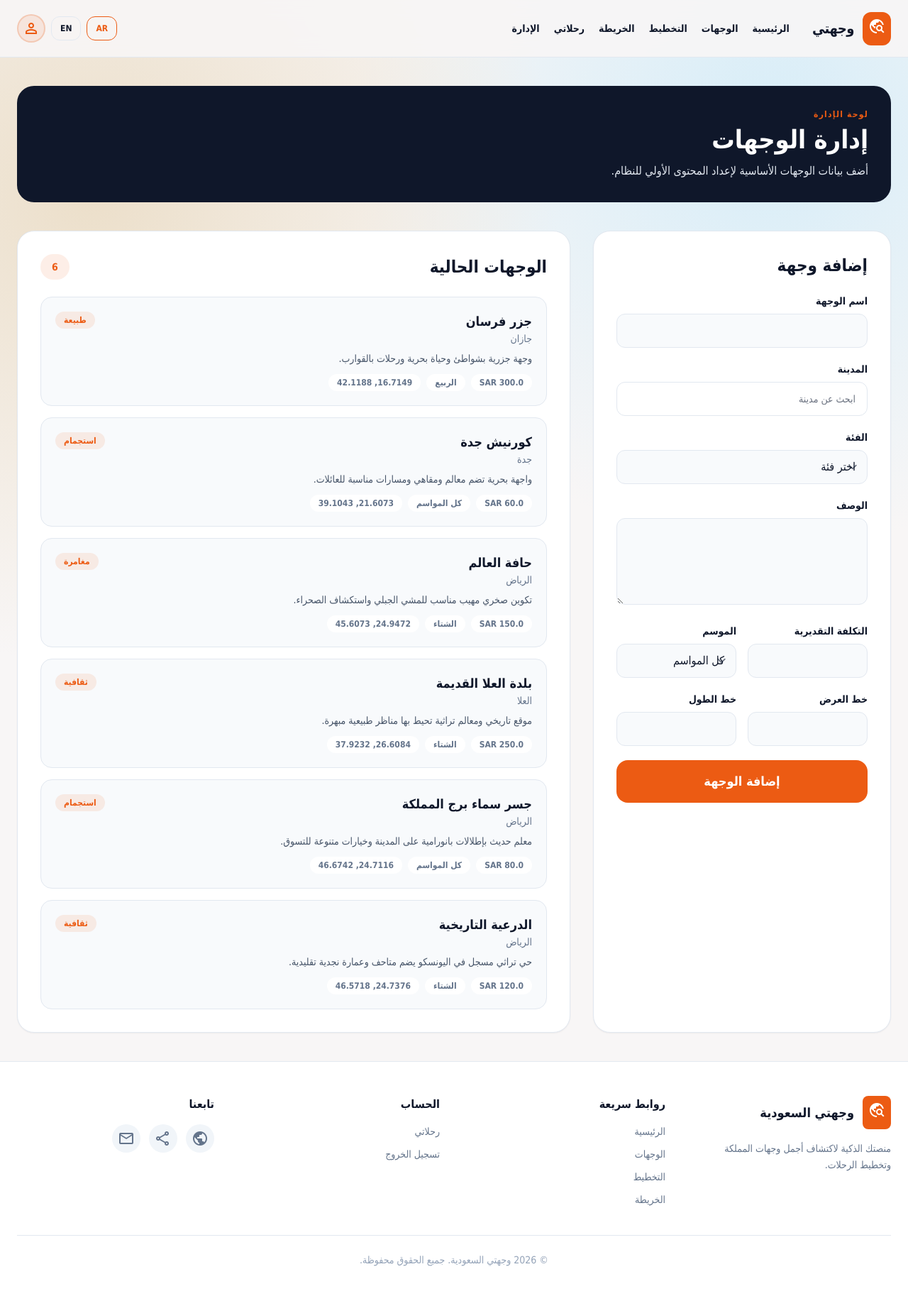
After one commit to azeezalhajj570-ai/wajhati, a Flask app: page /admin/destinations in a window 1280 px wide. The commit adds this page. Shown: the whole page at 71% size. Run offline with Flask 3, Linux system fonts and the light colour scheme; a user stored in the database is signed in; tables that the repository leaves empty hold one stand-in row (values such as "Sample post"); one stand-in notice (Sample message) is shown; some libraries are stand-ins or nearby versions.

Commit message:
Add admin dashboard for destination management

```diff
--- a/wajhati/__init__.py
+++ b/wajhati/__init__.py
@@ -55,6 +55,8 @@
         statements.append("ALTER TABLE user ADD COLUMN gender VARCHAR(40)")
     if "favorite_tags" not in columns:
         statements.append("ALTER TABLE user ADD COLUMN favorite_tags VARCHAR(255) NOT NULL DEFAULT ''")
+    if "is_admin" not in columns:
+        statements.append("ALTER TABLE user ADD COLUMN is_admin BOOLEAN NOT NULL DEFAULT 0")
 
     for statement in statements:
         db.session.execute(text(statement))
--- a/wajhati/models.py
+++ b/wajhati/models.py
@@ -20,6 +20,7 @@
     name = db.Column(db.String(120), nullable=False)
     email = db.Column(db.String(120), unique=True, nullable=False)
     password_hash = db.Column(db.String(255), nullable=False)
+    is_admin = db.Column(db.Boolean, nullable=False, default=False)
     preferred_language = db.Column(db.String(20), default="ar", nullable=False)
     age_range = db.Column(db.String(40), nullable=True)
     gender = db.Column(db.String(40), nullable=True)
--- a/wajhati/routes/auth.py
+++ b/wajhati/routes/auth.py
@@ -1,3 +1,4 @@
+import os
 from urllib.parse import parse_qs, urljoin, urlparse
 
 from flask import Blueprint, flash, redirect, render_template, request, url_for
@@ -45,7 +46,9 @@
             flash("البريد الإلكتروني مسجل مسبقًا.", "warning")
             return render_template("register.html")
 
-        user = User(name=name, email=email)
+        admin_email = os.environ.get("ADMIN_EMAIL", "").strip().lower()
+        is_first_user = User.query.count() == 0
+        user = User(name=name, email=email, is_admin=is_first_user or (admin_email and email == admin_email))
         user.set_password(password)
         db.session.add(user)
         db.session.commit()
--- a/wajhati/routes/main.py
+++ b/wajhati/routes/main.py
@@ -1,6 +1,6 @@
 from urllib.parse import parse_qs, urlparse
 
-from flask import Blueprint, flash, redirect, render_template, request, url_for
+from flask import Blueprint, abort, flash, redirect, render_template, request, url_for
 from flask_login import current_user, login_required
 
 from wajhati import db
@@ -35,6 +35,7 @@
     "romantic",
     "leisure",
 )
+DESTINATION_SEASONS = ("all", "winter", "spring", "summer", "autumn")
 
 
 def _get_ui_lang():
@@ -52,6 +53,13 @@
 def _ui_text(ar, en, lang=None):
     lang = lang or _get_ui_lang()
     return ar if lang == "ar" else en
+
+
+def _require_admin():
+    if not current_user.is_authenticated:
+        abort(401)
+    if not getattr(current_user, "is_admin", False):
+        abort(403)
 
 
 def _parse_profile_tags(raw_values, manual_value=""):
@@ -121,6 +129,78 @@
         "budget": str(form.get("budget", "2500")).strip() or "2500",
         "trip_type": str(form.get("trip_type", "leisure")).strip().lower() or "leisure",
         "interests": str(form.get("interests", "")).strip(),
+    }
+
+
+def _build_destination_form_data(form=None):
+    form = form or {}
+    return {
+        "name": str(form.get("name", "")).strip(),
+        "city": str(form.get("city", "")).strip(),
+        "category": str(form.get("category", "")).strip().lower(),
+        "description": str(form.get("description", "")).strip(),
+        "estimated_cost": str(form.get("estimated_cost", "")).strip(),
+        "latitude": str(form.get("latitude", "")).strip(),
+        "longitude": str(form.get("longitude", "")).strip(),
+        "season": str(form.get("season", "all")).strip().lower() or "all",
+    }
+
+
+def _validate_destination_form(form_data, available_cities):
+    errors = []
+
+    if not form_data["name"]:
+        errors.append(("يرجى إدخال اسم الوجهة.", "Please enter a destination name."))
+
+    city = form_data["city"]
+    if not city:
+        errors.append(("يرجى اختيار مدينة.", "Please choose a city."))
+    elif city not in available_cities:
+        errors.append(("يرجى اختيار مدينة من القائمة المتاحة.", "Please choose a city from the available list."))
+
+    category = form_data["category"]
+    if category not in {"cultural", "leisure", "adventure", "nature"}:
+        errors.append(("يرجى اختيار فئة صحيحة.", "Please choose a valid category."))
+
+    if not form_data["description"]:
+        errors.append(("يرجى إدخال وصف الوجهة.", "Please enter a destination description."))
+
+    try:
+        estimated_cost = float(form_data["estimated_cost"])
+        if estimated_cost < 0:
+            errors.append(("يجب أن تكون التكلفة التقديرية 0 أو أكثر.", "Estimated cost must be 0 or greater."))
+    except ValueError:
+        estimated_cost = 0.0
+        errors.append(("يرجى إدخال تكلفة تقديرية صالحة.", "Please enter a valid estimated cost."))
+
+    latitude = None
+    if form_data["latitude"]:
+        try:
+            latitude = float(form_data["latitude"])
+        except ValueError:
+            errors.append(("يرجى إدخال خط عرض صالح.", "Please enter a valid latitude."))
+
+    longitude = None
+    if form_data["longitude"]:
+        try:
+            longitude = float(form_data["longitude"])
+        except ValueError:
+            errors.append(("يرجى إدخال خط طول صالح.", "Please enter a valid longitude."))
+
+    season = form_data["season"]
+    if season not in DESTINATION_SEASONS:
+        errors.append(("يرجى اختيار موسم صالح.", "Please choose a valid season."))
+
+    return {
+        "name": form_data["name"],
+        "city": city,
+        "category": category,
+        "description": form_data["description"],
+        "estimated_cost": estimated_cost,
+        "latitude": latitude,
+        "longitude": longitude,
+        "season": season,
+        "errors": errors,
     }
 
 
@@ -209,6 +289,44 @@
         age_range_options=AGE_RANGE_OPTIONS,
         gender_options=GENDER_OPTIONS,
         profile_tag_options=PROFILE_TAG_OPTIONS,
+    )
+
+
+@main_bp.route("/admin/destinations", methods=["GET", "POST"])
+@login_required
+def admin_destinations():
+    _require_admin()
+    lang = _get_ui_lang()
+    cities = _available_cities()
+    form_data = _build_destination_form_data(request.form if request.method == "POST" else None)
+
+    if request.method == "POST":
+        parsed = _validate_destination_form(form_data, cities)
+        for error in parsed["errors"]:
+            flash(_ui_text(error[0], error[1], lang), "danger")
+        if not parsed["errors"]:
+            destination = Destination(
+                name=parsed["name"],
+                city=parsed["city"],
+                category=parsed["category"],
+                description=parsed["description"],
+                estimated_cost=parsed["estimated_cost"],
+                latitude=parsed["latitude"],
+                longitude=parsed["longitude"],
+                season=parsed["season"],
+            )
+            db.session.add(destination)
+            db.session.commit()
+            flash(_ui_text("تمت إضافة الوجهة بنجاح.", "Destination added successfully.", lang), "success")
+            return redirect(url_for("main.admin_destinations", lang=lang))
+
+    destinations = Destination.query.order_by(Destination.created_at.desc()).all()
+    return render_template(
+        "admin_destinations.html",
+        destinations=destinations,
+        form_data=form_data,
+        cities=cities,
+        seasons=DESTINATION_SEASONS,
     )
 
 
--- /dev/null
+++ b/wajhati/templates/admin_destinations.html
@@ -0,0 +1,103 @@
+{% extends "base.html" %}
+{% from "components/_i18n.html" import t %}
+{% block content %}
+<section class="mx-auto w-full max-w-7xl px-6 py-10">
+  <div class="mb-10 rounded-3xl bg-slate-900 p-8 text-white">
+    <p class="mb-2 text-xs font-bold uppercase tracking-widest text-primary">{{ t("لوحة الإدارة", "Admin Dashboard", ui_lang) }}</p>
+    <h1 class="text-4xl font-black">{{ t("إدارة الوجهات", "Manage Destinations", ui_lang) }}</h1>
+    <p class="mt-3 max-w-3xl text-slate-200">{{ t("أضف بيانات الوجهات الأساسية لإعداد المحتوى الأولي للنظام.", "Add complete destination data for initial system content setup.", ui_lang) }}</p>
+  </div>
+
+  <div class="grid grid-cols-1 gap-8 xl:grid-cols-[420px_minmax(0,1fr)]">
+    <section class="rounded-3xl border border-slate-200 bg-white p-8 shadow-sm dark:border-slate-800 dark:bg-slate-900">
+      <h2 class="mb-6 text-2xl font-bold">{{ t("إضافة وجهة", "Add Destination", ui_lang) }}</h2>
+      <form method="post" class="space-y-5">
+        <input type="hidden" name="lang" value="{{ ui_lang }}">
+        <div>
+          <label for="name" class="mb-2 block text-sm font-bold">{{ t("اسم الوجهة", "Destination Name", ui_lang) }}</label>
+          <input id="name" name="name" value="{{ form_data.name }}" class="h-12 w-full rounded-xl border-slate-200 bg-slate-50 px-4 dark:border-slate-700 dark:bg-slate-800" required>
+        </div>
+        <div>
+          <label for="city" class="mb-2 block text-sm font-bold">{{ t("المدينة", "City", ui_lang) }}</label>
+          <select id="city" name="city" data-searchable-select data-search-placeholder="{{ t('ابحث عن مدينة', 'Search city', ui_lang) }}" data-empty-label="{{ t('لا توجد نتائج', 'No matches found', ui_lang) }}" class="h-12 w-full rounded-xl border-slate-200 bg-slate-50 px-4 dark:border-slate-700 dark:bg-slate-800" required>
+            <option value="">{{ t("اختر مدينة", "Select city", ui_lang) }}</option>
+            {% for city in cities %}
+              <option value="{{ city }}" {% if form_data.city == city %}selected{% endif %}>{{ tr_city(city, ui_lang) }}</option>
+            {% endfor %}
+          </select>
+        </div>
+        <div>
+          <label for="category" class="mb-2 block text-sm font-bold">{{ t("الفئة", "Category", ui_lang) }}</label>
+          <select id="category" name="category" class="h-12 w-full rounded-xl border-slate-200 bg-slate-50 px-4 dark:border-slate-700 dark:bg-slate-800" required>
+            <option value="">{{ t("اختر فئة", "Select category", ui_lang) }}</option>
+            {% for category in ["cultural", "leisure", "adventure", "nature"] %}
+              <option value="{{ category }}" {% if form_data.category == category %}selected{% endif %}>{{ tr_category(category, ui_lang) }}</option>
+            {% endfor %}
+          </select>
+        </div>
+        <div>
+          <label for="description" class="mb-2 block text-sm font-bold">{{ t("الوصف", "Description", ui_lang) }}</label>
+          <textarea id="description" name="description" rows="4" class="w-full rounded-xl border-slate-200 bg-slate-50 px-4 py-3 dark:border-slate-700 dark:bg-slate-800" required>{{ form_data.description }}</textarea>
+        </div>
+        <div class="grid grid-cols-1 gap-4 md:grid-cols-2">
+          <div>
+            <label for="estimated_cost" class="mb-2 block text-sm font-bold">{{ t("التكلفة التقديرية", "Estimated Cost", ui_lang) }}</label>
+            <input id="estimated_cost" name="estimated_cost" type="number" step="0.01" min="0" value="{{ form_data.estimated_cost }}" class="h-12 w-full rounded-xl border-slate-200 bg-slate-50 px-4 dark:border-slate-700 dark:bg-slate-800" required>
+          </div>
+          <div>
+            <label for="season" class="mb-2 block text-sm font-bold">{{ t("الموسم", "Season", ui_lang) }}</label>
+            <select id="season" name="season" class="h-12 w-full rounded-xl border-slate-200 bg-slate-50 px-4 dark:border-slate-700 dark:bg-slate-800">
+              {% for season in seasons %}
+                <option value="{{ season }}" {% if form_data.season == season %}selected{% endif %}>{{ tr_season(season, ui_lang) }}</option>
+              {% endfor %}
+            </select>
+          </div>
+        </div>
+        <div class="grid grid-cols-1 gap-4 md:grid-cols-2">
+          <div>
+            <label for="latitude" class="mb-2 block text-sm font-bold">{{ t("خط العرض", "Latitude", ui_lang) }}</label>
+            <input id="latitude" name="latitude" type="number" step="any" value="{{ form_data.latitude }}" class="h-12 w-full rounded-xl border-slate-200 bg-slate-50 px-4 dark:border-slate-700 dark:bg-slate-800">
+          </div>
+          <div>
+            <label for="longitude" class="mb-2 block text-sm font-bold">{{ t("خط الطول", "Longitude", ui_lang) }}</label>
+            <input id="longitude" name="longitude" type="number" step="any" value="{{ form_data.longitude }}" class="h-12 w-full rounded-xl border-slate-200 bg-slate-50 px-4 dark:border-slate-700 dark:bg-slate-800">
+          </div>
+        </div>
+        <button type="submit" class="w-full rounded-2xl bg-primary py-4 text-lg font-bold text-white hover:bg-primary/90">{{ t("إضافة الوجهة", "Add Destination", ui_lang) }}</button>
+      </form>
+    </section>
+
+    <section class="rounded-3xl border border-slate-200 bg-white p-8 shadow-sm dark:border-slate-800 dark:bg-slate-900">
+      <div class="mb-6 flex items-center justify-between">
+        <h2 class="text-2xl font-bold">{{ t("الوجهات الحالية", "Current Destinations", ui_lang) }}</h2>
+        <span class="rounded-full bg-primary/10 px-4 py-2 text-sm font-bold text-primary">{{ destinations|length }}</span>
+      </div>
+      <div class="space-y-4">
+        {% for destination in destinations %}
+          <article class="rounded-2xl border border-slate-200 bg-slate-50 p-5 dark:border-slate-700 dark:bg-slate-800/60">
+            <div class="mb-2 flex items-start justify-between gap-4">
+              <div>
+                <h3 class="text-lg font-bold">{{ tr_destination(destination.name, ui_lang) or destination.name }}</h3>
+                <p class="text-sm text-slate-500">{{ tr_city(destination.city, ui_lang) }}</p>
+              </div>
+              <span class="rounded-full bg-primary/10 px-3 py-1 text-xs font-bold text-primary">{{ tr_category(destination.category, ui_lang) }}</span>
+            </div>
+            <p class="mb-3 text-sm text-slate-600 dark:text-slate-300">{{ tr_description(destination.description, ui_lang) or destination.description }}</p>
+            <div class="flex flex-wrap gap-2 text-xs font-bold text-slate-500">
+              <span class="rounded-full bg-white px-3 py-1 dark:bg-slate-900">{{ destination.estimated_cost }} SAR</span>
+              <span class="rounded-full bg-white px-3 py-1 dark:bg-slate-900">{{ tr_season(destination.season, ui_lang) }}</span>
+              {% if destination.latitude is not none and destination.longitude is not none %}
+                <span class="rounded-full bg-white px-3 py-1 dark:bg-slate-900">{{ destination.latitude }}, {{ destination.longitude }}</span>
+              {% endif %}
+            </div>
+          </article>
+        {% else %}
+          <div class="rounded-2xl border border-dashed border-slate-300 p-8 text-center text-slate-500 dark:border-slate-700">
+            {{ t("لا توجد وجهات حتى الآن.", "No destinations yet.", ui_lang) }}
+          </div>
+        {% endfor %}
+      </div>
+    </section>
+  </div>
+</section>
+{% endblock %}
--- a/wajhati/templates/components/_topbar.html
+++ b/wajhati/templates/components/_topbar.html
@@ -18,6 +18,9 @@
         <a class="text-sm font-semibold hover:text-primary" href="{{ url_for('main.map_screen', lang=ui_lang) }}">{{ t('الخريطة', 'Map', ui_lang) }}</a>
         {% if current_user.is_authenticated %}
           <a class="text-sm font-semibold hover:text-primary" href="{{ url_for('main.my_itineraries', lang=ui_lang) }}">{{ t('رحلاتي', 'My Trips', ui_lang) }}</a>
+          {% if current_user.is_admin %}
+            <a class="text-sm font-semibold hover:text-primary" href="{{ url_for('main.admin_destinations', lang=ui_lang) }}">{{ t('الإدارة', 'Admin', ui_lang) }}</a>
+          {% endif %}
         {% endif %}
       </nav>
     </div>
@@ -43,6 +46,9 @@
             class="absolute {% if ui_lang == 'ar' %}left-0{% else %}right-0{% endif %} top-12 z-50 hidden min-w-[170px] overflow-hidden rounded-xl border border-slate-200 bg-white shadow-xl dark:border-slate-700 dark:bg-slate-900"
             data-profile-menu
             role="menu">
+            {% if current_user.is_admin %}
+              <a class="block px-4 py-3 text-sm font-semibold hover:bg-slate-50 dark:hover:bg-slate-800" href="{{ url_for('main.admin_destinations', lang=ui_lang) }}">{{ t('لوحة الإدارة', 'Admin Dashboard', ui_lang) }}</a>
+            {% endif %}
             <a class="block px-4 py-3 text-sm font-semibold hover:bg-slate-50 dark:hover:bg-slate-800" href="{{ url_for('main.profile', lang=ui_lang) }}">{{ t('الملف الشخصي', 'Profile', ui_lang) }}</a>
             <a class="block px-4 py-3 text-sm font-semibold hover:bg-slate-50 dark:hover:bg-slate-800" href="{{ url_for('main.my_itineraries', lang=ui_lang) }}">{{ t('رحلاتي', 'My Trips', ui_lang) }}</a>
             <a class="block px-4 py-3 text-sm font-semibold text-rose-600 hover:bg-rose-50 dark:hover:bg-rose-900/20" href="{{ url_for('auth.logout') }}">{{ t('تسجيل الخروج', 'Logout', ui_lang) }}</a>
@@ -78,6 +84,9 @@
       {% if current_user.is_authenticated %}
         <a class="block rounded-2xl px-4 py-3 text-sm font-bold hover:bg-slate-100 dark:hover:bg-slate-900" href="{{ url_for('main.my_itineraries', lang=ui_lang) }}">{{ t('رحلاتي', 'My Trips', ui_lang) }}</a>
         <a class="block rounded-2xl px-4 py-3 text-sm font-bold hover:bg-slate-100 dark:hover:bg-slate-900" href="{{ url_for('main.profile', lang=ui_lang) }}">{{ t('الملف الشخصي', 'Profile', ui_lang) }}</a>
+        {% if current_user.is_admin %}
+          <a class="block rounded-2xl px-4 py-3 text-sm font-bold hover:bg-slate-100 dark:hover:bg-slate-900" href="{{ url_for('main.admin_destinations', lang=ui_lang) }}">{{ t('لوحة الإدارة', 'Admin Dashboard', ui_lang) }}</a>
+        {% endif %}
       {% endif %}
     </nav>
 
```
